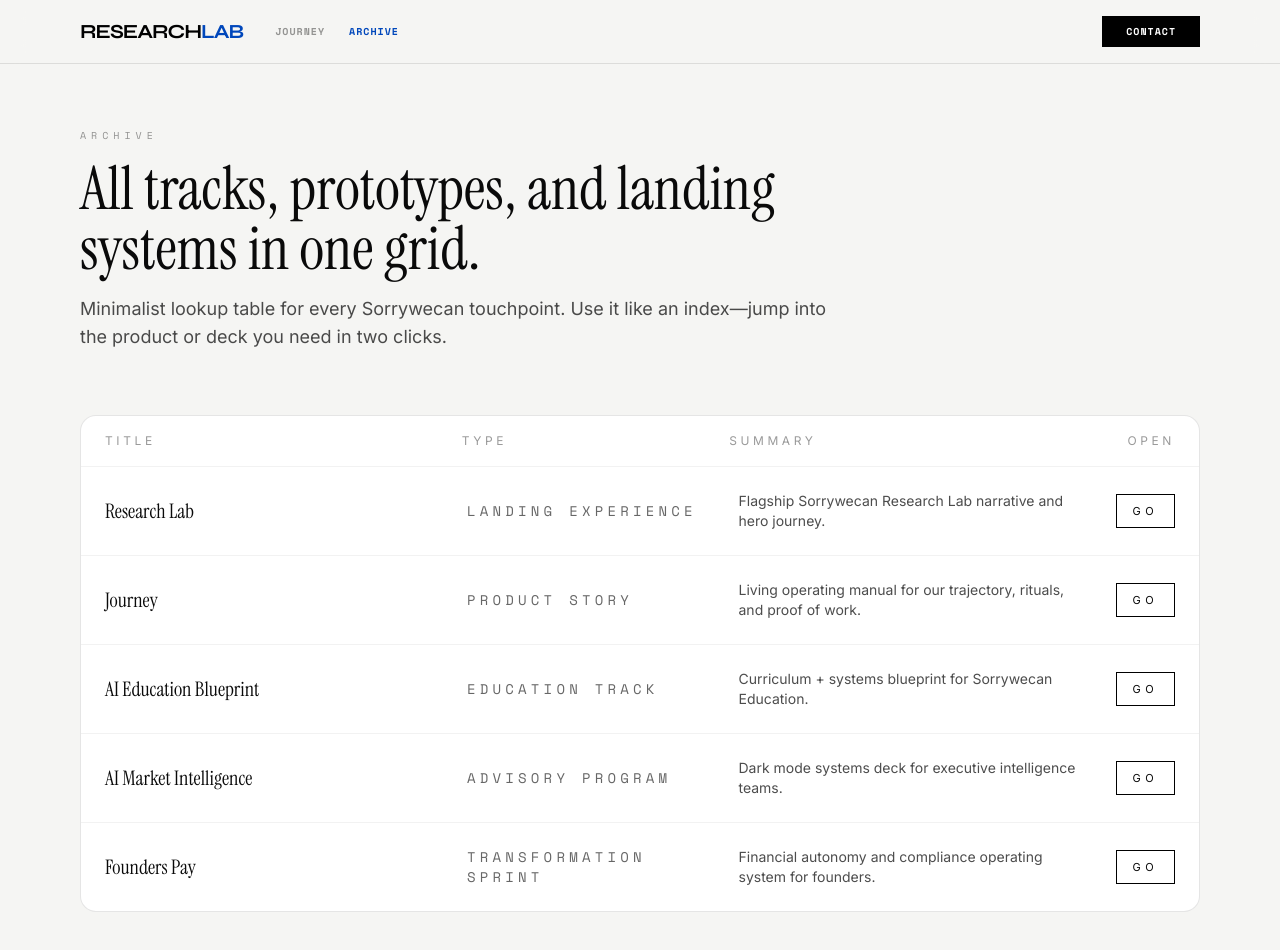
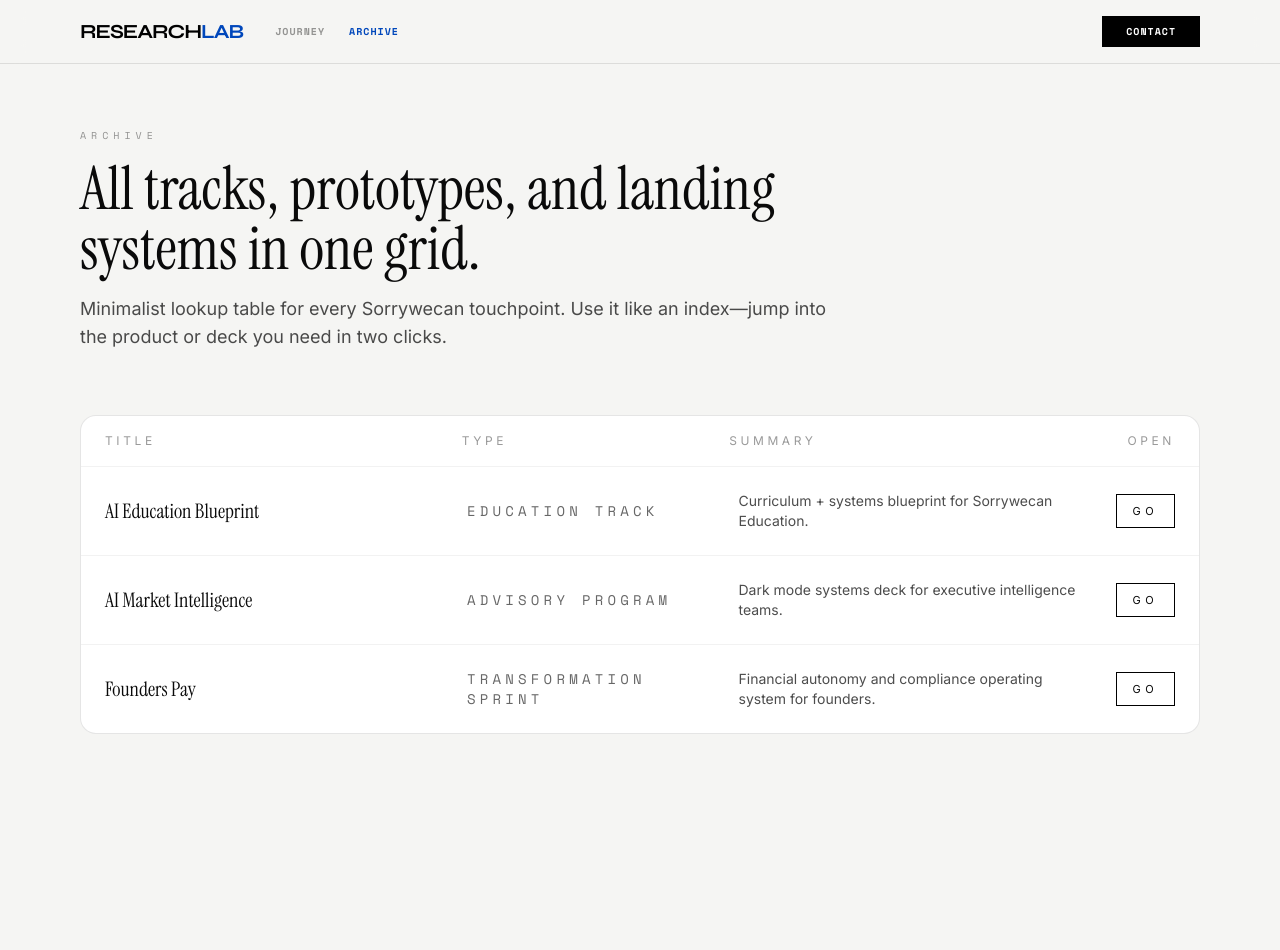
Before and after one commit to princeofwellness/researchlab, a Next.js app: page /archive in a window 1280 px wide. Shown: the top 950 px of the page. After the commit the page ends 830 px from the top, so only its background shows below. Built offline with nearby package versions, Linux system fonts and the light colour scheme.

Commit message:
Trim archive entries to exclude Research Lab and Journey

```diff
--- a/src/app/archive/page.tsx
+++ b/src/app/archive/page.tsx
@@ -2,18 +2,6 @@ import Link from "next/link"
 import { TopNav } from "@/components/navigation/top-nav"
 
 const archiveEntries = [
-  {
-    title: "Research Lab",
-    route: "/",
-    type: "Landing Experience",
-    summary: "Flagship Sorrywecan Research Lab narrative and hero journey.",
-  },
-  {
-    title: "Journey",
-    route: "/journey",
-    type: "Product Story",
-    summary: "Living operating manual for our trajectory, rituals, and proof of work.",
-  },
   {
     title: "AI Education Blueprint",
     route: "/ai-education-blueprint",
```
